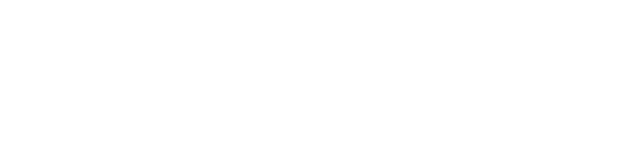
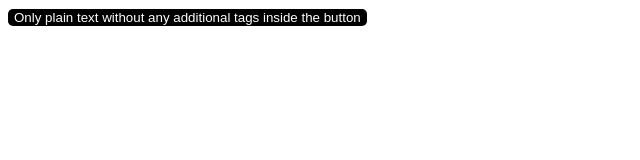
Before and after one commit to acciojob/hover-button-Srikanth-madasu, a website: page main.html in a window 1280 px wide. Shown: the whole page, without its empty margins (0-640 px from the left). Drawn offline with Linux system fonts and the light colour scheme.

Commit message:
created a submission

```diff
--- a/main.html
+++ b/main.html
@@ -7,6 +7,8 @@
 </head>
 
 <body>
+
+	<button type="submit" id="btn">Only plain text without any additional tags inside the button</button>
 	<!-- the entire body must be written by student -->
     <script type="text/javascript" src="./script.js">
 </script>
--- a/script.js
+++ b/script.js
@@ -1 +1,4 @@
 //your code here
+#btn{
+	backgroun
+}
--- a/styles.css
+++ b/styles.css
@@ -1,2 +1,15 @@
 
 /* Your CSS Code here. */
+
+#btn{
+	background-color:black;
+	color:white;
+	border-radius:5px;
+	border:none;
+
+}
+#btn:hover{
+	background-color:yellow;
+	color:black;
+	border-radius:30px;
+}
```
